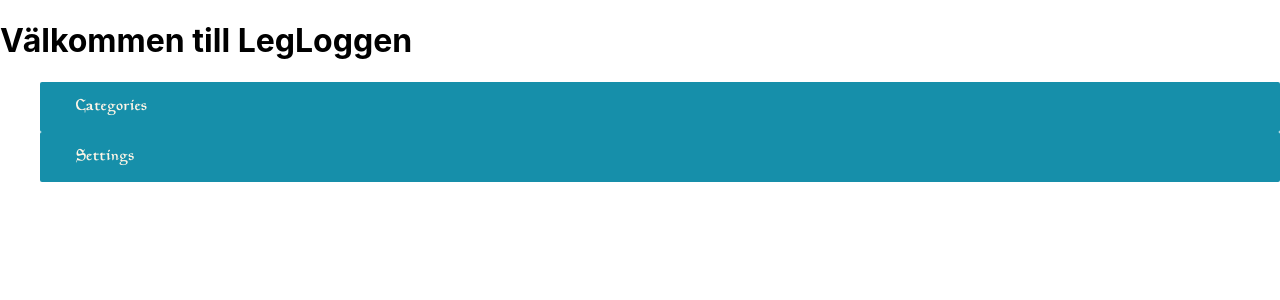
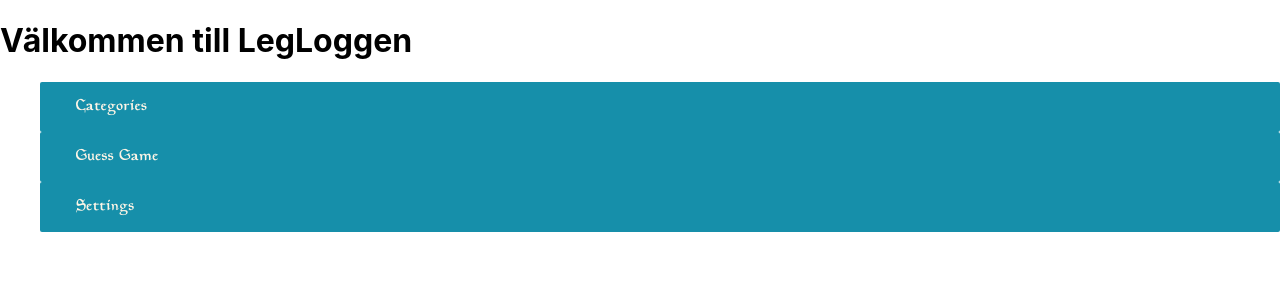
Before and after one commit to Adenholm/SysterLegLog, a React (Create React App) app: page / in a window 1280 px wide. Shown: the top 300 px of the page. Built offline with nearby package versions, Linux system fonts and the light colour scheme.

Commit message:
Created pages for the Guess game and linked them

```diff
--- a/src/Components/Pages.js
+++ b/src/Components/Pages.js
@@ -11,6 +11,8 @@ import {
 import CardPage from './pages/CardPage';
 import CategoryCard from './CategoryCard';
 import CategoryPage from './pages/CategoryPage';
+import GuessSettings from './pages/GuessSettings';
+import GuessPage from './pages/GuessPage';
 
 
   const Pages = () => {
@@ -22,6 +24,8 @@ import CategoryPage from './pages/CategoryPage';
                       <Route exact path= '/Cards' element ={< CardPage/>}></Route>
                       <Route exact path= '/Settings' element ={< Settings/>}></Route>
                       <Route exact path= '/CategoryPage' element ={< CategoryPage/>}></Route>
+                      <Route exact path= '/GuessGame' element ={< GuessSettings/>}></Route>
+                      <Route exact path= '/GuessPage' element ={< GuessPage/>}></Route>
                   </Routes>
 
               </div>
--- /dev/null
+++ b/src/Components/pages/GuessPage.js
@@ -0,0 +1,8 @@
+import React from "react";
+
+
+function GuessPage (){
+
+}
+
+export default GuessPage;
--- /dev/null
+++ b/src/Components/pages/GuessSettings.js
@@ -0,0 +1,16 @@
+import React from "react";
+import { Link } from "react-router-dom";
+
+
+function GuessSettings (){
+    return(
+        <div>
+            <li>
+            <Link to = "/GuessPage" className="link">Play</Link>
+            </li>
+        </div>
+    )
+
+}
+
+export default GuessSettings;
--- a/src/Components/pages/StartPage.js
+++ b/src/Components/pages/StartPage.js
@@ -14,8 +14,12 @@ function StartPage (){
                 <Link to = "/CategoryPage" className="link">Categories</Link>
             </li>
             <li className="item">
+                <Link to = "/GuessGame" className="link">Guess Game</Link>
+            </li>
+            <li className="item">
                 <Link to = "/Settings" className="link">Settings</Link>
             </li>
+
 
         </ul>
 
```
